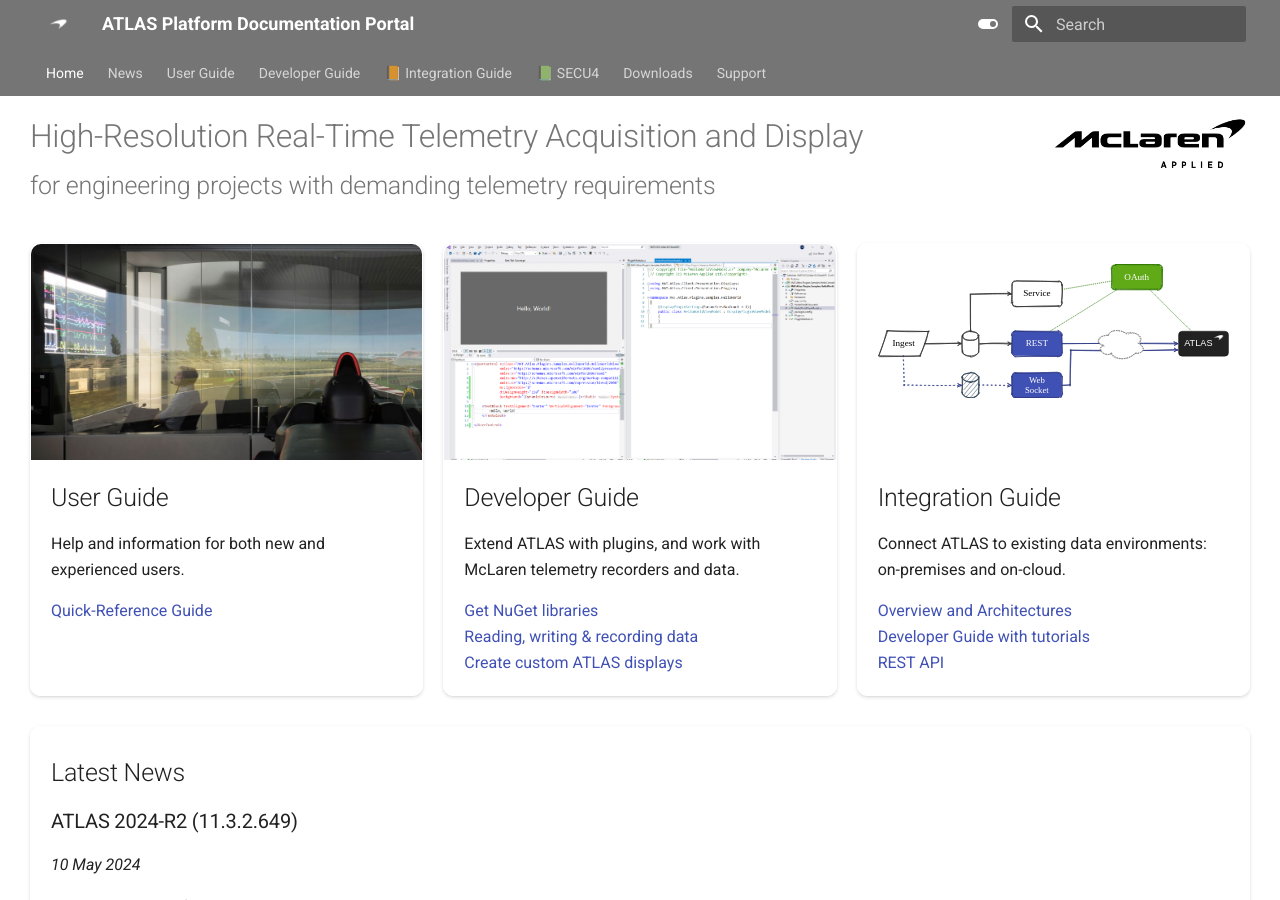
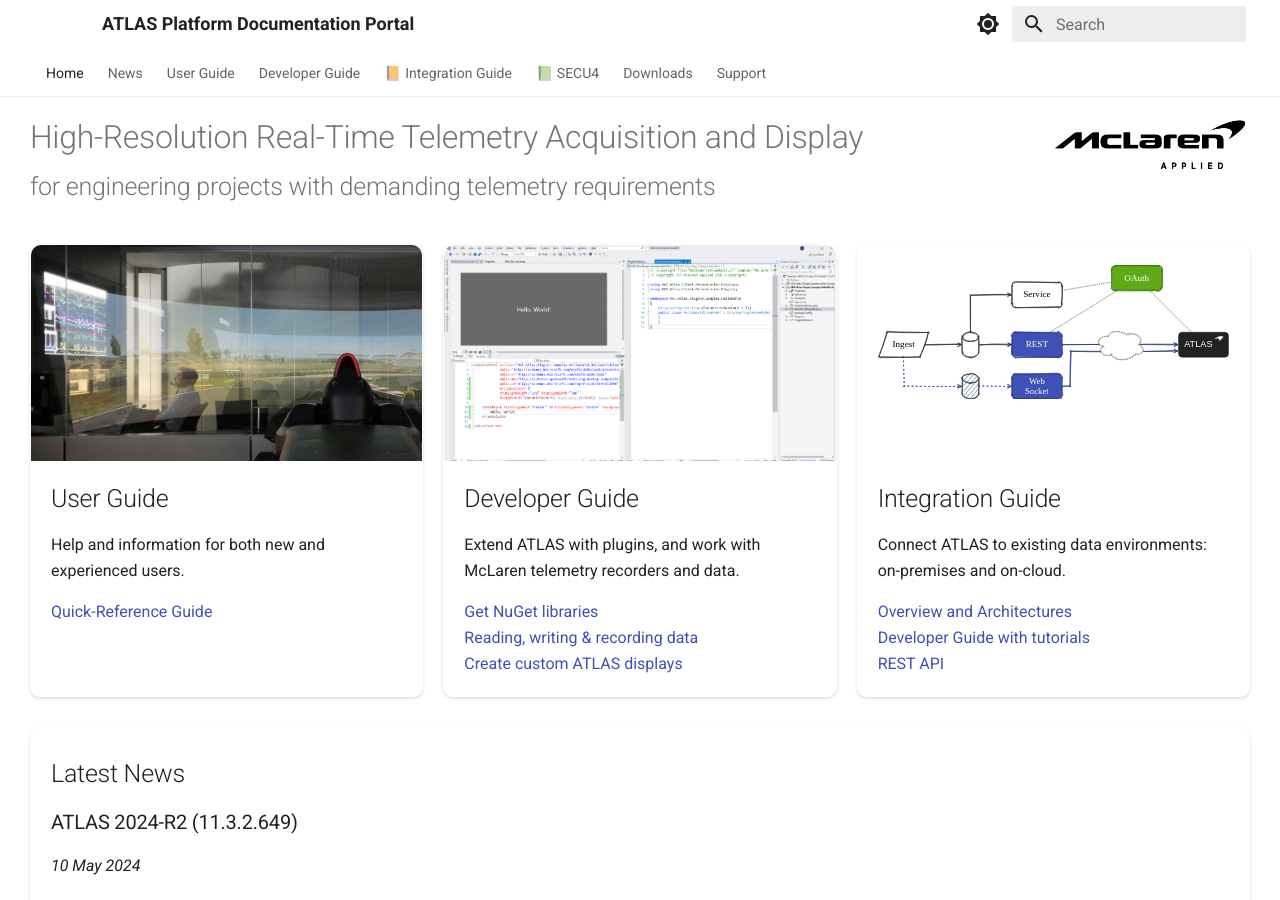
Before and after one commit to mat-docs/Portal.Site, an MkDocs documentation site: the page built from docs/index.md, in a window 1280 px wide and 900 px high. Built offline with MkDocs 1.6.1 and Material for MkDocs 9.7.7, drawn with Linux system fonts in a browser that asks for light colours.

Commit message:
Update mkdocs.yml
test

```diff
--- a/mkdocs.yml
+++ b/mkdocs.yml
@@ -9,19 +9,19 @@ theme:
   # Palette toggle for light mode
     - media: "(prefers-color-scheme: light)"
       scheme: default
-      primary: 'grey'
-      accent: 'indigo'
+      primary: 'white'
+      accent: 'orange'
       toggle:
-        icon: material/toggle-switch
+        icon: material/brightness-7
         name: Switch to dark mode
 
     # Palette toggle for dark mode
     - media: "(prefers-color-scheme: dark)"
       scheme: slate
       primary: 'black'
-      accent: 'indigo'
+      accent: 'orange'
       toggle:
-        icon: material/toggle-switch-off
+        icon: material/brightness-4
         name: Switch to light mode
   custom_dir: overrides
   # assets/swoosh is cached aggressively - rename if icons change
```
